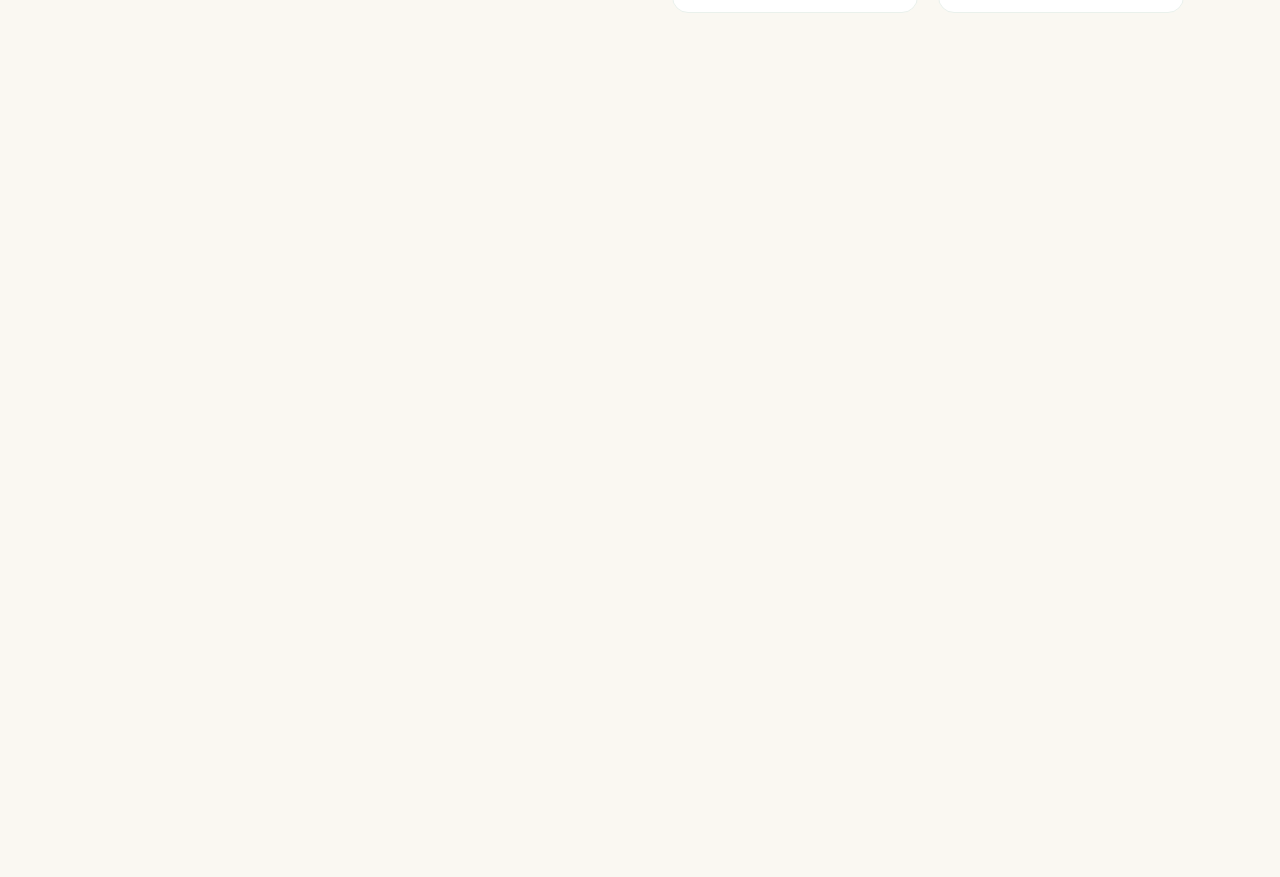
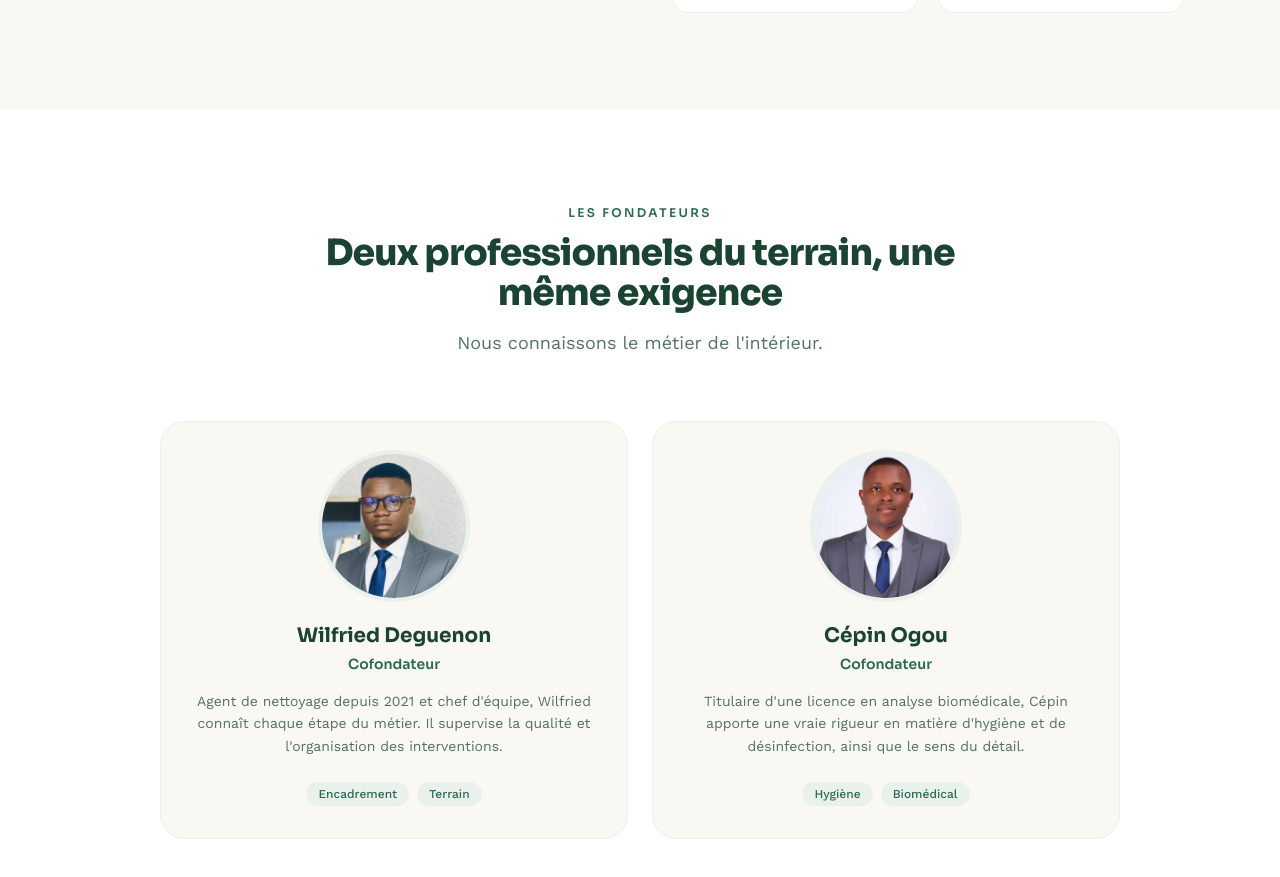
Before and after one commit to Wildev10/eclat-services, a Next.js app: page / in a window 1280 px wide. Shown: the part 2621-3498 px from the top of the page. Before the commit the page ends 2730 px from the top, so only its background shows below. Built offline with nearby package versions, Linux system fonts and the light colour scheme.

Commit message:
feat: add founders section with portraits

```diff
--- a/app/page.tsx
+++ b/app/page.tsx
@@ -2,6 +2,7 @@ import Navbar from "@/components/Navbar";
 import Hero from "@/components/Hero";
 import Services from "@/components/Services";
 import WhyUs from "@/components/WhyUs";
+import Founders from "@/components/Founders";
 
 export default function Home() {
   return (
@@ -10,6 +11,7 @@ export default function Home() {
       <Hero />
       <Services />
       <WhyUs />
+      <Founders />
     </>
   );
 }
--- /dev/null
+++ b/components/Founders.tsx
@@ -0,0 +1,110 @@
+import Image from "next/image";
+
+type Founder = {
+  name: string;
+  role: string;
+  text: string;
+  tags: string[];
+  photo?: string;
+};
+
+const founders: Founder[] = [
+  {
+    name: "Wilfried Deguenon",
+    role: "Cofondateur",
+    text: "Agent de nettoyage depuis 2021 et chef d'équipe, Wilfried connaît chaque étape du métier. Il supervise la qualité et l'organisation des interventions.",
+    tags: ["Encadrement", "Terrain"],
+    photo: "/images/wilfried.jpg",
+  },
+  {
+    name: "Cépin Ogou",
+    role: "Cofondateur",
+    text: "Titulaire d'une licence en analyse biomédicale, Cépin apporte une vraie rigueur en matière d'hygiène et de désinfection, ainsi que le sens du détail.",
+    tags: ["Hygiène", "Biomédical"],
+    photo: "/images/cepin.jpg",
+  },
+];
+
+function initials(name: string) {
+  return name
+    .split(" ")
+    .map((part) => part[0])
+    .join("")
+    .slice(0, 2)
+    .toUpperCase();
+}
+
+function Avatar({ name, photo }: { name: string; photo?: string }) {
+  if (photo) {
+    return (
+      <div className="mx-auto h-36 w-36 overflow-hidden rounded-full ring-4 ring-[#EAF1EC]">
+        <Image
+          src={photo}
+          alt={`${name}, cofondateur d'ÉCLAT SERVICES`}
+          width={288}
+          height={288}
+          className="h-full w-full origin-[50%_5%] scale-[1.25] rounded-full object-cover object-[50%_20%]"
+        />
+      </div>
+    );
+  }
+
+  return (
+    <div
+      className="font-heading mx-auto flex h-36 w-36 items-center justify-center rounded-full bg-[#1B4332] text-4xl font-bold text-white ring-4 ring-[#EAF1EC]"
+      aria-hidden="true"
+    >
+      {initials(name)}
+    </div>
+  );
+}
+
+export default function Founders() {
+  return (
+    <section id="fondateurs" className="scroll-mt-16 bg-white">
+      <div className="mx-auto max-w-5xl px-4 py-16 sm:px-6 md:py-24 lg:px-8">
+        <div className="mx-auto max-w-2xl text-center">
+          <p className="font-heading text-xs font-semibold uppercase tracking-[0.2em] text-[#2D6A4F]">
+            Les fondateurs
+          </p>
+          <h2 className="font-heading mt-3 text-3xl font-extrabold tracking-tight text-[#1B4332] sm:text-4xl">
+            Deux professionnels du terrain, une même exigence
+          </h2>
+          <p className="font-body mt-4 text-base text-[#1B4332]/75 sm:text-lg">
+            Nous connaissons le métier de l&apos;intérieur.
+          </p>
+        </div>
+
+        <div className="mt-12 grid gap-6 md:mt-16 md:grid-cols-2">
+          {founders.map((f) => (
+            <article
+              key={f.name}
+              className="rounded-3xl border border-[#EAF1EC] bg-[#FAF8F2] p-8 text-center transition duration-300 hover:-translate-y-1 hover:border-[#2D6A4F] hover:shadow-lg"
+            >
+              <Avatar name={f.name} photo={f.photo} />
+              <h3 className="font-heading mt-6 text-xl font-bold text-[#1B4332]">
+                {f.name}
+              </h3>
+              <p className="font-heading mt-1 text-sm font-semibold text-[#2D6A4F]">
+                {f.role}
+              </p>
+              <p className="font-body mt-4 text-sm leading-relaxed text-[#1B4332]/75">
+                {f.text}
+              </p>
+              <ul className="mt-6 flex flex-wrap justify-center gap-2">
+                {f.tags.map((tag) => (
+                  <li
+                    key={tag}
+                    className="font-body rounded-full bg-[#EAF1EC] px-3 py-1 text-xs font-medium text-[#2D6A4F]"
+                  >
+                    {tag}
+                  </li>
+                ))}
+              </ul>
+            </article>
+          ))}
+        </div>
+      </div>
+    </section>
+  );
+}
```
Also changed, not shown: public/images/cepin.jpg (added), public/images/wilfried.jpg (added).
